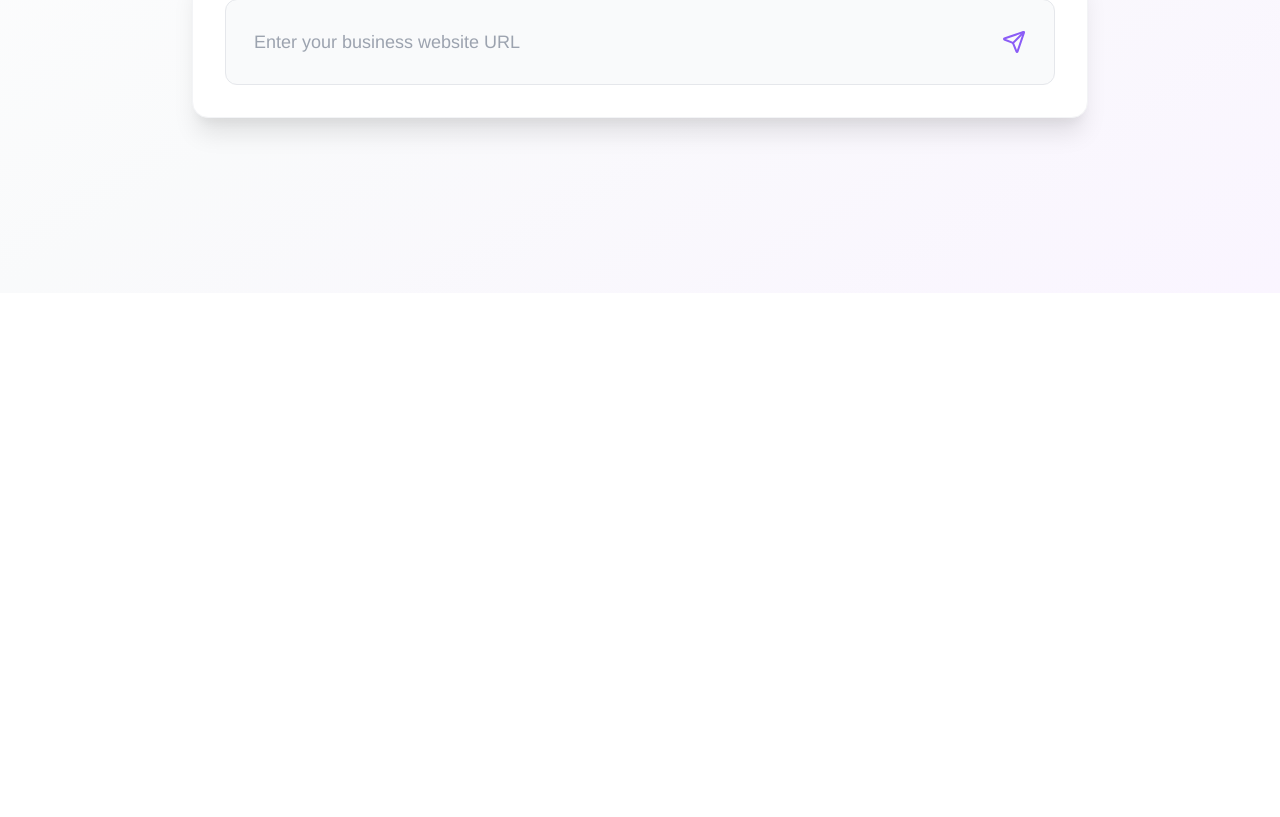
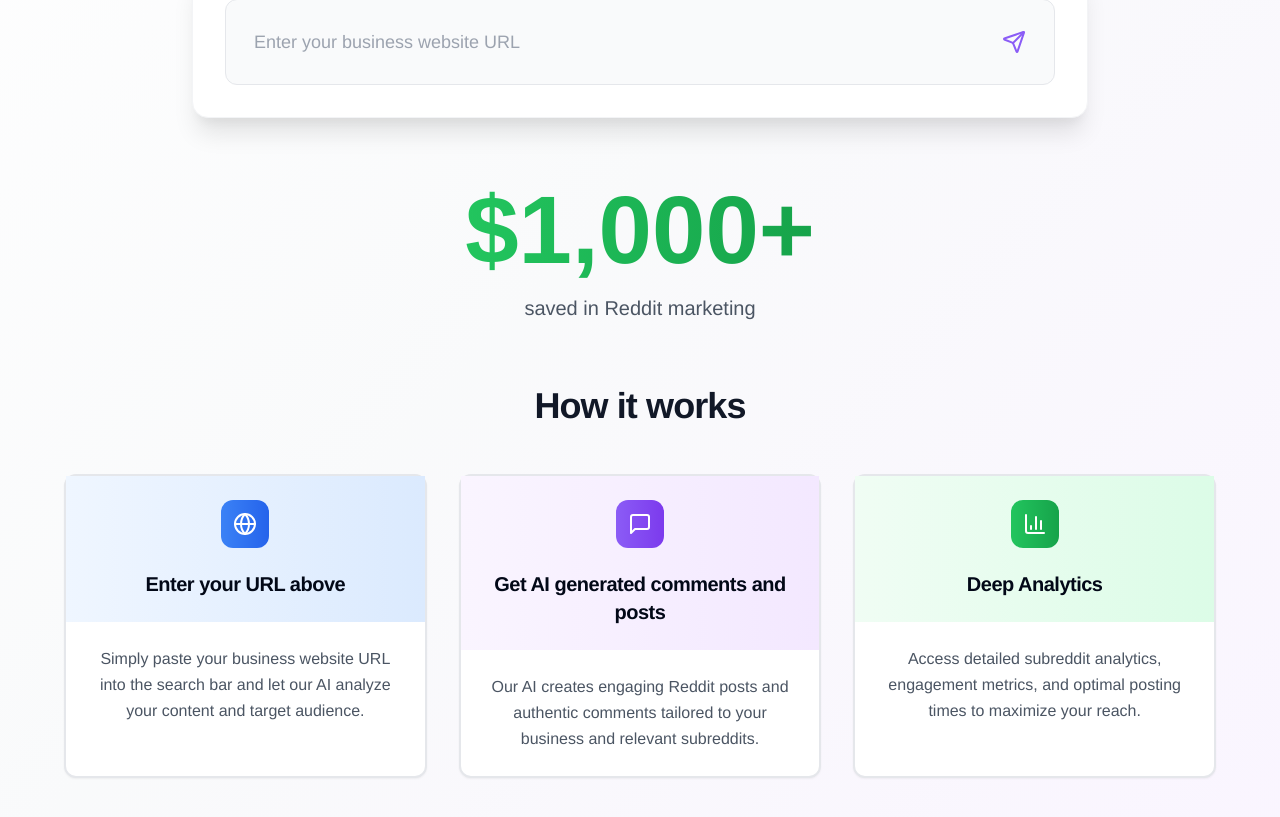
Before and after one commit to AahilAliCodes/marketing-chat-wizard, a React (Vite) app: page / in a window 1280 px wide. Shown: the part 507-1324 px from the top of the page. Before the commit the page ends 800 px from the top, so only its background shows below. Built offline with nearby package versions, Linux system fonts and the light colour scheme.

Commit message:
feat: Add landing page content and cards
Added a savings number and cards to the landing page to describe the website's functionality.
- edited src/pages/Home.tsx
- edited src/components/ui/card.tsx

```diff
--- a/src/pages/Home.tsx
+++ b/src/pages/Home.tsx
@@ -1,8 +1,9 @@
 
 import React, { useState } from 'react';
 import { useNavigate } from 'react-router-dom';
-import { Send, Sparkles } from 'lucide-react';
+import { Send, Sparkles, Globe, MessageSquare, BarChart3 } from 'lucide-react';
 import { useToast } from '@/hooks/use-toast';
+import { Card, CardContent, CardHeader, CardTitle } from '@/components/ui/card';
 
 const Home = () => {
   const [websiteUrl, setWebsiteUrl] = useState('');
@@ -88,7 +89,7 @@ const Home = () => {
           Turn Reddit threads into growth channels with AI-crafted posts. Start for free — no credit card required.
         </p>
 
-        <div className="w-full max-w-4xl bg-white rounded-2xl shadow-modern-xl border border-gray-100 p-8 mb-8">
+        <div className="w-full max-w-4xl bg-white rounded-2xl shadow-modern-xl border border-gray-100 p-8 mb-16">
           <div className="bg-gray-50 border border-gray-200 rounded-xl flex items-center p-4 focus-within:ring-2 focus-within:ring-marketing-purple focus-within:border-marketing-purple transition-all duration-200 hover:shadow-modern">
             <input
               type="text"
@@ -108,6 +109,66 @@ const Home = () => {
             </button>
           </div>
         </div>
+
+        {/* Savings Section */}
+        <div className="mb-16">
+          <div className="text-6xl md:text-8xl font-bold text-transparent bg-clip-text bg-gradient-to-r from-green-500 to-green-600 mb-4">
+            $1,000+
+          </div>
+          <p className="text-xl text-gray-600 font-medium">saved in Reddit marketing</p>
+        </div>
+
+        {/* How It Works Cards */}
+        <div className="w-full max-w-6xl">
+          <h2 className="text-3xl md:text-4xl font-bold text-gray-900 mb-12">How it works</h2>
+
+          <div className="grid grid-cols-1 md:grid-cols-3 gap-8">
+            {/* Card 1 */}
+            <Card className="border-2 hover:shadow-modern-lg transition-all duration-200 group">
+              <CardHeader className="bg-gradient-to-r from-blue-50 to-blue-100 group-hover:from-blue-100 group-hover:to-blue-200 transition-all duration-200">
+                <div className="flex items-center justify-center w-12 h-12 bg-gradient-to-r from-blue-500 to-blue-600 rounded-xl mb-4 mx-auto">
+                  <Globe className="h-6 w-6 text-white" />
+                </div>
+                <CardTitle className="text-xl font-semibold text-center">Enter your URL above</CardTitle>
+              </CardHeader>
+              <CardContent className="pt-6">
+                <p className="text-gray-600 text-center leading-relaxed">
+                  Simply paste your business website URL into the search bar and let our AI analyze your content and target audience.
+                </p>
+              </CardContent>
+            </Card>
+
+            {/* Card 2 */}
+            <Card className="border-2 hover:shadow-modern-lg transition-all duration-200 group">
+              <CardHeader className="bg-gradient-to-r from-purple-50 to-purple-100 group-hover:from-purple-100 group-hover:to-purple-200 transition-all duration-200">
+                <div className="flex items-center justify-center w-12 h-12 bg-gradient-to-r from-marketing-purple to-marketing-darkPurple rounded-xl mb-4 mx-auto">
+                  <MessageSquare className="h-6 w-6 text-white" />
+                </div>
+                <CardTitle className="text-xl font-semibold text-center">Get AI generated comments and posts</CardTitle>
+              </CardHeader>
+              <CardContent className="pt-6">
+                <p className="text-gray-600 text-center leading-relaxed">
+                  Our AI creates engaging Reddit posts and authentic comments tailored to your business and relevant subreddits.
+                </p>
+              </CardContent>
+            </Card>
+
+            {/* Card 3 */}
+            <Card className="border-2 hover:shadow-modern-lg transition-all duration-200 group">
+              <CardHeader className="bg-gradient-to-r from-green-50 to-green-100 group-hover:from-green-100 group-hover:to-green-200 transition-all duration-200">
+                <div className="flex items-center justify-center w-12 h-12 bg-gradient-to-r from-green-500 to-green-600 rounded-xl mb-4 mx-auto">
+                  <BarChart3 className="h-6 w-6 text-white" />
+                </div>
+                <CardTitle className="text-xl font-semibold text-center">Deep Analytics</CardTitle>
+              </CardHeader>
+              <CardContent className="pt-6">
+                <p className="text-gray-600 text-center leading-relaxed">
+                  Access detailed subreddit analytics, engagement metrics, and optimal posting times to maximize your reach.
+                </p>
+              </CardContent>
+            </Card>
+          </div>
+        </div>
       </main>
     </div>
   );
```
